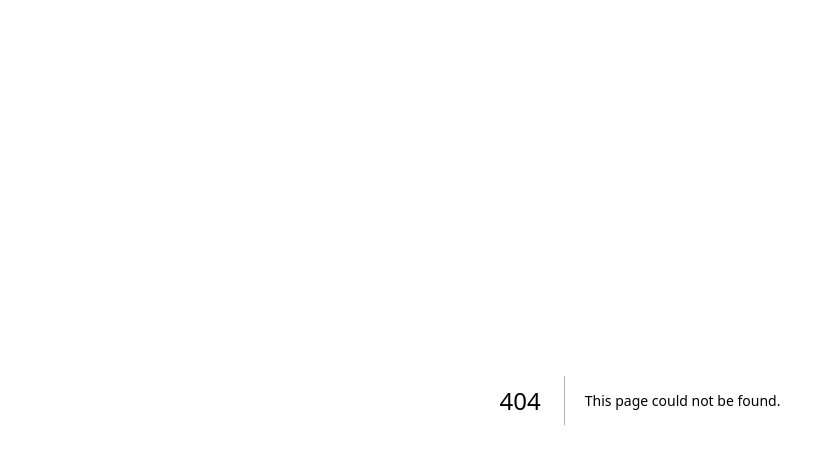
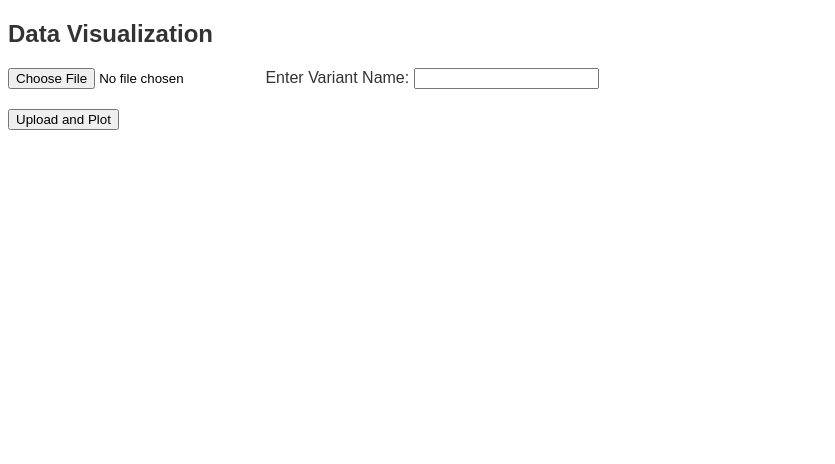
Before and after one commit to Codelab-Davis/d2d-cure, a Next.js app: page /graph-test/graph-visualization in a window 1280 px wide. Before the commit this address had no page. Shown: the top 464 px of the page, without its empty margins (0-835 px from the left). Built offline with nearby package versions, Linux system fonts and the light colour scheme.

Commit message:
added single variant table parsing

```diff
--- /dev/null
+++ b/src/pages/api/getKineticData.ts
@@ -0,0 +1,17 @@
+import { PrismaClient } from '../../../prisma/generated/client_proteins';
+
+const prisma = new PrismaClient();
+
+export default async function handler(req:any, res:any) {
+  try {
+    const data = await prisma.kineticRawData.findMany({
+      select: {
+        cell_data:true
+      }
+    });
+    res.status(200).json(data);
+  } catch (error) {
+    console.error('Request error', error);
+    res.status(500).json({ error: 'Error fetching kineticRaw data' });
+  }
+}
--- /dev/null
+++ b/src/pages/graph-test/graph-visualization.tsx
@@ -0,0 +1,79 @@
+import React, { useState, ChangeEvent } from 'react';
+import axios from 'axios';
+
+
+function GraphImage() {
+
+  const headingStyle = {
+    fontFamily: 'Vetrena MF Thin, sans-serif', // Replace with your desired font family
+    // You can add more styles as needed
+    fontSize: '24px', // Replace with your desired font size
+    fontWeight: 'bold', // Replace with your desired font weight
+    color: '#333', // Replace with your desired text color
+  };
+
+  const textBlockStyle = {
+    fontFamily: 'Vetrena MF Thin, sans-serif', // Replace with your desired font family
+    fontWeight: 'normal', // Replace with your desired font weight
+    color: '#333', // Replace with your desired text color
+    /* Add more styles as needed */
+  };
+
+
+
+  const [selectedFile, setSelectedFile] = useState<File|null>(null);
+  const [variantName, setVariantName] = useState<String>();
+  const [renderStatus, setRenderStatus] = useState<boolean>(false);
+
+  const handleVariantNameChange = (event: ChangeEvent<HTMLInputElement>) => {
+    const variantName = event.target.value;
+    if (variantName) {
+      setVariantName(variantName);
+    }
+  };
+
+  const handleFileChange = (event: ChangeEvent<HTMLInputElement>) => {
+    const file = event.target.files?.[0];
+    if (file) {
+      setSelectedFile(file);
+    }
+  };
+
+  const handleSubmit = async () => {
+    setRenderStatus(true)
+
+    const formData:any = new FormData();
+    formData.append('file', selectedFile);
+    formData.append('variant-name', variantName)
+
+    console.log(formData);
+
+    try {
+    const response = await fetch('/api/getInstitutions');
+    const data = await response.json();
+    console.log('gg');
+    } catch (error) {
+      console.error('Error uploading file:', error);
+    }
+  };
+
+  return (
+    <div>
+      <h2 style = {headingStyle}>Data Visualization</h2>
+      <input type="file" onChange={handleFileChange} />
+      <text style = {textBlockStyle}> Enter Variant Name: </text>
+      < input type = "text" onChange = {handleVariantNameChange}></input>
+        <div style = {{position : 'relative', top: '20px'}}><button onClick={handleSubmit}>  Upload and Plot</button>
+        </div>
+        <div style = {{position : 'relative', top: '30px'}}>
+          {renderStatus && <img id="graphImage" alt="Graph will be displayed here after uploading."/>}
+        </div>
+
+      </div>
+
+
+
+  );
+}
+
+export default GraphImage;
```
